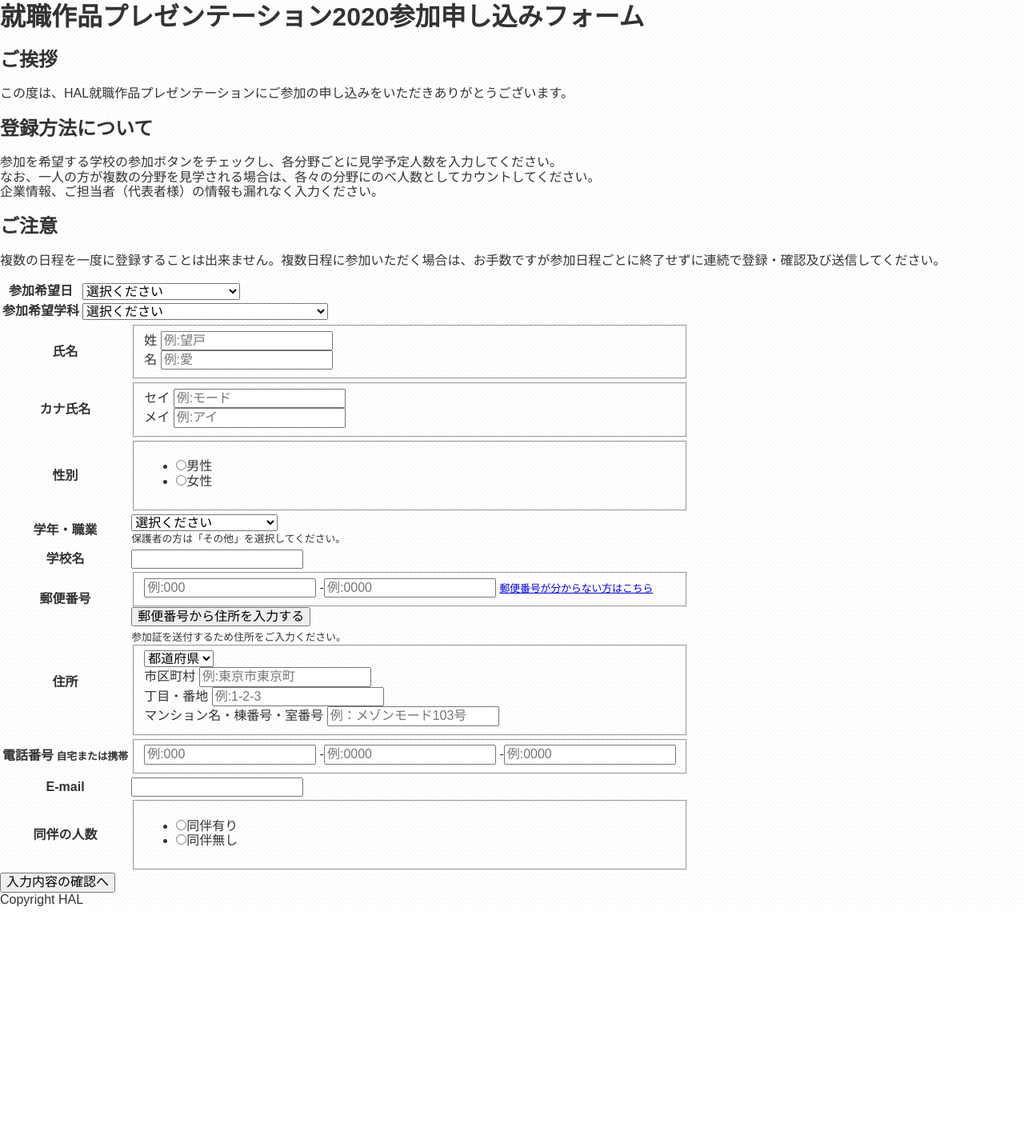
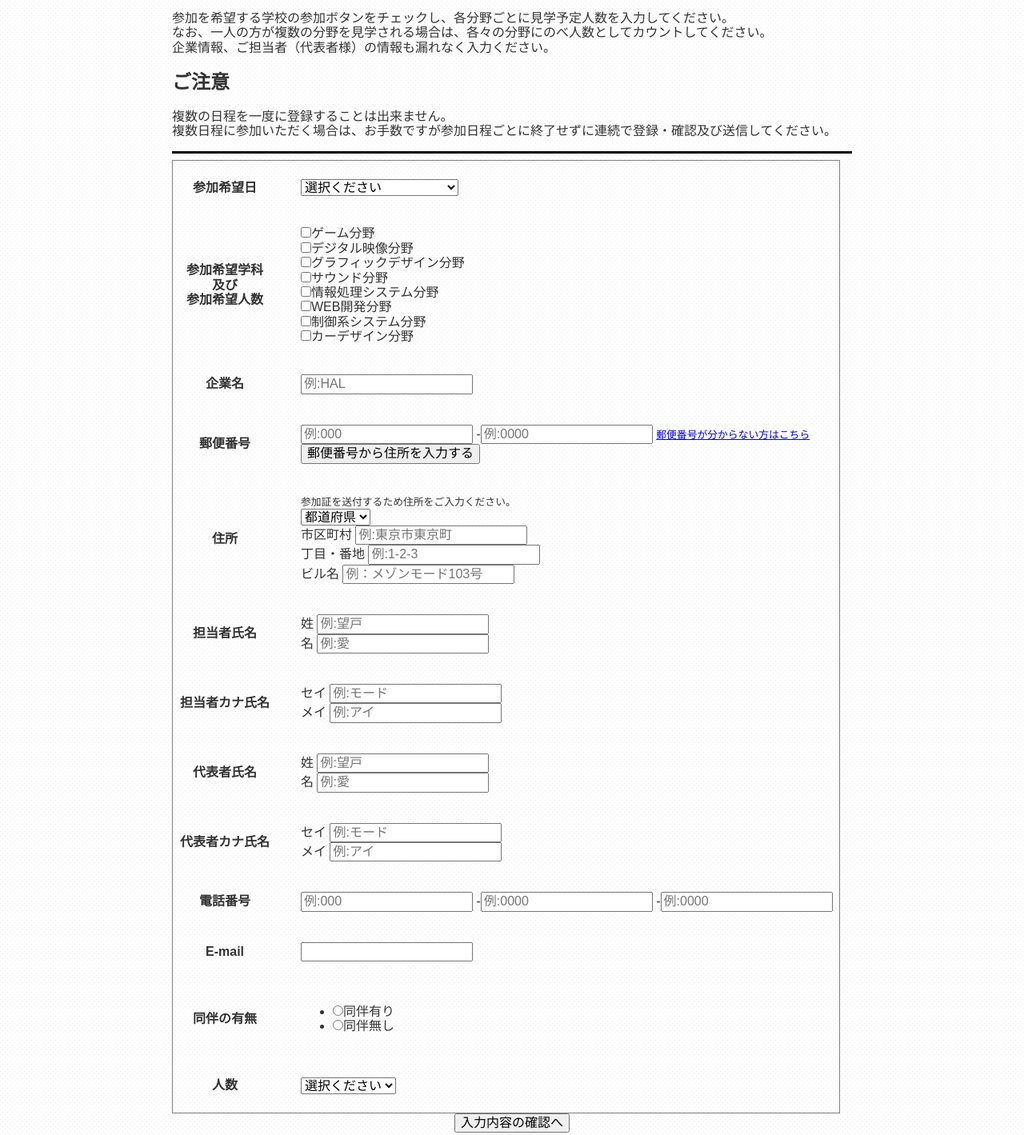
Before and after one commit to nagi-lc3/shu-pre-form, a plain HTML site: page index.html in a window 1280 px wide. Shown: the part 293-1712 px from the top of the page at 80% size. Before the commit the page ends 1427 px from the top, so only its background shows below. Drawn offline with Linux system fonts and the light colour scheme.

Commit message:
Update all

```diff
--- a/css/style.css
+++ b/css/style.css
@@ -11,6 +11,74 @@ body {
   background-image: url(../images/common_bg.png);
 }
 
+/* ヘッダー */
+
 #site-header {
-  background-color: rgb(141, 1, 1);
+  background-color: #aaa;
+  text-align: center;
 }
+
+#site-header a img {
+  width: 200px;
+  padding: 10px;
+}
+
+/* コンテンツ全体 */
+
+.inner-wrapper {
+  max-width: 880px;
+  padding: 15px;
+  margin: auto;
+}
+
+.inner-wrapper hr {
+  border-width: 3px 0 0 0;
+  border-color: #000
+}
+
+/* フォーム全体 */
+
+form {}
+
+/* 送信ボタン */
+
+.btn-group {
+  text-align: center;
+}
+
+/* フッター */
+
+footer {
+  text-align: center;
+  background-color: #aaa;
+}
+
+footer a {
+  display: inline-block;
+}
+
+footer a img {
+  width: 200px;
+  padding-top: 10px;
+}
+
+footer p {
+  padding-bottom: 10px;
+}
+
+table {
+  border-collapse: separate;
+  border-spacing: 8px;
+  border: 1px
+}
+
+table>tbody>tr>td {
+  padding: 15px 0 15px 30px;
+}
+
+table tbody tr {
+}
+
+table  {
+  border: 1px #808080 solid;
+}
--- a/index.html
+++ b/index.html
@@ -18,29 +18,19 @@
 
     <!-- ヘッダー -->
     <header id="site-header">
-      <div class="site-inner">
-        <div id="company-logo">
-          <a href="/tokyo"><img src="images/hal_logo.png" alt="学校法人・専門学校HAL"></a>
-        </div>
-        <div class="catch-copy">
-          ゲームから未来まで<br>
-          <small>IT・デジタルコンテンツを学ぶ専門学校。『完全就職保証制度』は自信の証明</small>
-        </div>
-      </div>
+      <a href="https://www.hal.ac.jp/"><img src="images/hal_logo.png" alt="学校法人・専門学校HAL"></a>
     </header>
 
+    <div class="inner-wrapper">
 
       <!-- コンテンツヘッダー -->
       <header id="contents-header">
-      <div class="contents-inner">
-        <h1 class="heading1">就職作品プレゼンテーション2020参加申し込みフォーム</h1>
-      </div>
+        <h1>就職作品プレゼンテーション2020参加申し込みフォーム</h1>
       </header>
 
 
       <!-- 諸注意 -->
       <section class="intro">
-      <div class="intro_inner">
         <h2>ご挨拶</h2>
         <p>この度は、HAL就職作品プレゼンテーションにご参加の申し込みをいただきありがとうございます。</p>
         <h2>登録方法について</h2>
@@ -48,22 +38,23 @@
           参加を希望する学校の参加ボタンをチェックし、各分野ごとに見学予定人数を入力してください。<br>なお、一人の方が複数の分野を見学される場合は、各々の分野にのべ人数としてカウントしてください。<br>企業情報、ご担当者（代表者様）の情報も漏れなく入力ください。
         </p>
         <h2>ご注意</h2>
-        <p>複数の日程を一度に登録することは出来ません。複数日程に参加いただく場合は、お手数ですが参加日程ごとに終了せずに連続で登録・確認及び送信してください。</p>
-      </div>
+        <p>複数の日程を一度に登録することは出来ません。<br>複数日程に参加いただく場合は、お手数ですが参加日程ごとに終了せずに連続で登録・確認及び送信してください。</p>
       </section>
 
+      <hr>
 
-    <!-- フォーム中身 -->
-    <form action="/event/15021/confirm" method="post" class="module_input-field" id="form1">
-      <input type="hidden" id="2tkRWkXFzzl1hU" name="2tkRWkXFzzl1hU" value="pr9lLpvwbvlW02mv">
-      <div id="apply-form" class="contents-inner">
+      <!-- フォーム -->
+      <form>
+        <input type="hidden">
+
+        <!-- 参加希望日 参加学校学部 -->
+        <div class="contents-inner">
           <table>
             <tbody>
               <tr>
                 <th class="require">参加希望日</th>
                 <td>
-                <select id="hope_date" name="hope_date" class="efocheck" efocheck="empty" error_string="参加希望日"
-                  required="">
+                  <select class="efocheck">
                     <option value="" selected="">選択ください</option>
                     <option value="02月02日(金)：大阪校">02月02日(金)：大阪校</option>
                     <option value="02月09日(金)：名古屋校">02月09日(金)：名古屋校</option>
@@ -72,111 +63,38 @@
                   </select>
                 </td>
               </tr>
+
               <tr>
-              <th class="require">参加希望学科</th>
+                <th class="require">参加希望学科<br>及び<br>参加希望人数</th>
                 <td>
-                <select id="form_header_custom1" name="form_header_custom1" class="efocheck" efocheck="empty"
-                  error_string="希望の体験実習コース" required="">
-                  <option value="" selected="">選択ください</option>
-                  <option value="【A】ゲームプログラマー">【A】ゲームプログラマー</option>
-                  <option value="【B】ゲームプランナー">【B】ゲームプランナー</option>
-                  <option value="【C】ゲームキャラクターデザイナー">【C】ゲームキャラクターデザイナー</option>
-                  <option value="【D】グラフィックデザイナー">【D】グラフィックデザイナー</option>
-                  <option value="【E】カーデザイナー">【E】カーデザイナー</option>
-                  <option value="【F】映像クリエイター">【F】映像クリエイター</option>
-                  <option value="【G】アニメーター・イラストレーター">【G】アニメーター・イラストレーター</option>
-                  <option value="【H】アプリ・WEBクリエイター">【H】アプリ・WEBクリエイター</option>
-                  <option value="【I】情報処理・システムエンジニア">【I】情報処理・システムエンジニア</option>
-                  <option value="【J】サウンドクリエイター">【J】サウンドクリエイター</option>
-                </select>
+                  <input type="checkbox" value="game">ゲーム分野<br>
+                  <input type="checkbox" value="digital">デジタル映像分野<br>
+                  <input type="checkbox" value="graphic">グラフィックデザイン分野<br>
+                  <input type="checkbox" value="sound">サウンド分野<br>
+                  <input type="checkbox" value="it">情報処理システム分野<br>
+                  <input type="checkbox" value="web">WEB開発分野<br>
+                  <input type="checkbox" value="system">制御系システム分野<br>
+                  <input type="checkbox" value="car">カーデザイン分野<br>
                 </td>
               </tr>
-          </tbody>
-        </table>
-        <table>
-          <tbody>
+
+
+
+              <!-- 企業情報 -->
+
               <tr>
-              <th class="require">氏名</th>
+                <th class="require">企業名</th>
                 <td>
-                <div class="notice"><small></small></div>
-                <fieldset name="name">
                   <!-- エラーの場合、inputタグにclass="error"を付与してください -->
                   <div class="item">
-                    <label for="last_name">姓</label>
-                    <input type="text" id="last-name" name="last_name" placeholder="例:望戸" value="" class="efocheck"
-                      efocheck="empty" error_string="氏名（姓）" efomaxlength="10">
+                    <input type="text" name="last_name" placeholder="例:HAL" value="" class="efocheck" efomaxlength="10">
                   </div>
-                  <div class="item">
-                    <label for="first_name">名</label>
-                    <input type="text" id="first-name" name="first_name" placeholder="例:愛" value="" class="efocheck"
-                      efocheck="empty" error_string="氏名（名）" efomaxlength="10">
-                  </div>
-                </fieldset>
                 </td>
               </tr>
-            <tr>
-              <th class="require">カナ氏名</th>
-              <td>
-                <div class="notice"><small></small></div>
-                <fieldset name="name">
-                  <!-- エラーの場合、inputタグにclass="error"を付与してください -->
-                  <div class="item">
-                    <label for="last_name_kana">セイ</label>
-                    <input type="text" id="last-name-kana" name="last_name_kana" placeholder="例:モード" value=""
-                      class="efocheck" efocheck="empty kana" error_string="カナ氏名（セイ）" efomaxlength="10">
-                  </div>
-                  <div class="item">
-                    <label for="first_name_kana">メイ</label>
-                    <input type="text" id="first-name-kana" name="first_name_kana" placeholder="例:アイ" value=""
-                      class="efocheck" efocheck="empty kana" error_string="カナ氏名（メイ）" efomaxlength="10">
-                  </div>
-                </fieldset>
-              </td>
-            </tr>
-            <tr>
-              <th class="require">性別</th>
-              <td>
-                <fieldset name="gender">
-                  <ul class="either-radio ">
-                    <li><input type="radio" id="gender1" name="gender" value="1" class="efocheck" efocheck="empty"
-                        error_string="性別"><label for="gender1">男性</label></li>
-                    <li><input type="radio" id="gender2" name="gender" value="2" class="efocheck" efocheck="empty"
-                        error_string="性別"><label for="gender2">女性</label></li>
-                  </ul>
-                </fieldset>
-                <div class="notice"><small></small></div>
-              </td>
-            </tr>
-            <tr>
-              <th class="require">学年・職業</th>
-              <td>
-                <select id="job" name="job" class="efocheck" efocheck="empty" error_string="学年・職業" required="">
-                  <option value="" selected="">選択ください</option>
-                  <option value="01">中学生</option>
-                  <option value="02">高校1年生</option>
-                  <option value="03">高校2年生</option>
-                  <option value="04">高校3年生</option>
-                  <option value="05">予備校生</option>
-                  <option value="06">短大生</option>
-                  <option value="07">専門学校生</option>
-                  <option value="08">大学(院)生</option>
-                  <option value="09">社会人</option>
-                  <option value="10">留学生・日本語学校生</option>
-                  <option value="11">その他</option>
-                </select>
-                <div class="notice red"><small>保護者の方は「その他」を選択してください。</small></div>
-              </td>
-            </tr>
-            <tr>
-              <th class="">学校名</th>
-              <td>
-                <input type="text" id="school_name" name="school_name" value="" class="efocheck" efocheck="text"
-                  error_string="学校名" efomaxlength="25"> </td>
-            </tr>
+
               <tr>
                 <th class="require">郵便番号</th>
                 <td>
-                <fieldset name="post-code">
                   <div class="item">
                     <input type="tel" id="postal_code_1" name="postal_code_1" placeholder="例:000" value=""
                       onchange="chkCode(this);" class="efocheck" efocheck="empty numeric zip1" error_string="郵便番号"
@@ -186,17 +104,16 @@
                       efomaxlength="4" required="" min="0">
                     <small><a href="http://www.post.japanpost.jp/zipcode/" target="_blank">郵便番号が分からない方はこちら</a></small>
                   </div>
-                </fieldset>
                   <div id="autoinput"><input type="button" value="郵便番号から住所を入力する" class="zip_button"
                       onclick="AjaxZip3.zip2addr('postal_code_1','postal_code_2','prefecture','city');" data-theme="d">
                   </div>
                 </td>
               </tr>
+
               <tr>
                 <th class="require">住所</th>
                 <td>
                   <div class="notice"><small>参加証を送付するため住所をご入力ください。</small></div>
-                <fieldset name="address">
                   <select id="prefecture" name="prefecture" class="efocheck" efocheck="empty" error_string="住所"
                     required="">
                     <option value="" selected="">都道府県</option>
@@ -260,29 +177,92 @@
                       efomaxlength="20" placeholder="例:1-2-3" value="" required="">
                   </div>
                   <div class="item">
-                    <label for="estate_name">マンション名・棟番号・室番号</label>
+                    <label for="estate_name">ビル名</label>
                     <input type="text" id="estate_name" name="estate_name" class="efocheck" efocheck="length"
                       error_string="住所" efomaxlength="20" placeholder="例：メゾンモード103号" value="">
                   </div>
-                </fieldset>
                 </td>
               </tr>
+
               <tr>
-              <th class="require">電話番号<small> 自宅または携帯</small></th>
+                <th class="require">担当者氏名</th>
                 <td>
-                <fieldset name="tel">
+                  <div class="notice"></div>
+                  <!-- エラーの場合、inputタグにclass="error"を付与してください -->
                   <div class="item">
-                    <input type="tel" id="tel1" name="tel1" placeholder="例:000" value="" class="efocheck"
-                      efomaxlength="5" efocheck="empty numeric tel1" efogroupcheck="tel" error_string="電話番号"
-                      required="">
-                    -<input type="tel" id="tel2" name="tel2" placeholder="例:0000" value="" class="efocheck"
-                      efomaxlength="5" efocheck="empty numeric tel2" efogroupcheck="tel" error_string="電話番号"
-                      required="">
-                    -<input type="tel" id="tel3" name="tel3" placeholder="例:0000" value="" class="efocheck"
-                      efomaxlength="5" efocheck="empty numeric tel3" efogroupcheck="tel" error_string="電話番号"
-                      required="">
+                    <label for="last_name">姓</label>
+                    <input type="text" name="last_name" placeholder="例:望戸" value="" class="efocheck" efomaxlength="10">
                   </div>
-                </fieldset>
+                  <div class="item">
+                    <label for="first_name">名</label>
+                    <input type="text" name="first_name" placeholder="例:愛" value="" class="efocheck" efomaxlength="10">
+                  </div>
+                </td>
+              </tr>
+
+              <tr>
+                <th class="require">担当者カナ氏名</th>
+                <td>
+                  <div class="notice"></div>
+                  <!-- エラーの場合、inputタグにclass="error"を付与してください -->
+                  <div class="item">
+                    <label for="last_name_kana">セイ</label>
+                    <input type="text" name="last_name_kana" placeholder="例:モード" value="" class="efocheck"
+                      efomaxlength="10">
+                  </div>
+                  <div class="item">
+                    <label for="first_name_kana">メイ</label>
+                    <input type="text" name="first_name_kana" placeholder="例:アイ" value="" class="efocheck"
+                      efomaxlength="10">
+                  </div>
+                </td>
+              </tr>
+
+
+
+              <!-- 代表者情報 -->
+              <tr>
+                <th class="require">代表者氏名</th>
+                <td>
+                  <div class="notice"></div>
+                  <!-- エラーの場合、inputタグにclass="error"を付与してください -->
+                  <div class="item">
+                    <label for="last_name">姓</label>
+                    <input type="text" name="last_name" placeholder="例:望戸" value="" class="efocheck" efomaxlength="10">
+                  </div>
+                  <div class="item">
+                    <label for="first_name">名</label>
+                    <input type="text" name="first_name" placeholder="例:愛" value="" class="efocheck" efomaxlength="10">
+                  </div>
+                </td>
+              </tr>
+
+              <tr>
+                <th class="require">代表者カナ氏名</th>
+                <td>
+                  <div class="notice"></div>
+                  <!-- エラーの場合、inputタグにclass="error"を付与してください -->
+                  <div class="item">
+                    <label for="last_name_kana">セイ</label>
+                    <input type="text" name="last_name_kana" placeholder="例:モード" value="" class="efocheck"
+                      efomaxlength="10">
+                  </div>
+                  <div class="item">
+                    <label for="first_name_kana">メイ</label>
+                    <input type="text" name="first_name_kana" placeholder="例:アイ" value="" class="efocheck"
+                      efomaxlength="10">
+                  </div>
+                </td>
+              </tr>
+
+              <tr>
+                <th class="require">電話番号</th>
+                <td>
+                  <div class="item">
+                    <input type="tel" placeholder="例:000" value="" class="efocheck" efomaxlength="5" required="">
+                    -<input type="tel" placeholder="例:0000" value="" class="efocheck" efomaxlength="5" required="">
+                    -<input type="tel" placeholder="例:0000" value="" class="efocheck" efomaxlength="5" required="">
+                  </div>
                 </td>
               </tr>
               <tr>
@@ -291,22 +271,36 @@
                   <input type="email" id="email" name="email" value="" class="efocheck" efocheck="empty email"
                     error_string="E-mail" efomaxlength="256" required=""> </td>
               </tr>
+
               <tr>
-              <th class="require">同伴の人数</th>
+                <th class="require">同伴の有無</th>
                 <td>
-                <fieldset name="gender">
                   <ul class=" ">
                     <li><input type="radio" id="with-yes" name="with" value="1" class="efocheck" efocheck="empty"
                         error_string="同伴の有無"><label for="with-yes">同伴有り</label></li>
                     <li><input type="radio" id="with-no" name="with" value="2" class="efocheck" efocheck="empty"
                         error_string="同伴の有無"><label for="with-no">同伴無し</label></li>
                   </ul>
-                </fieldset>
                   <div class="notice"><small></small></div>
+                </td>
+              </tr>
+
+              <tr>
+                <th class="require">人数</th>
+                <td>
+                  <select class="efocheck">
+                    <option value="" selected="">選択ください</option>
+                    <option value="0人">0人</option>
+                    <option value="1人">1人</option>
+                    <option value="2人">2人</option>
+                    <option value="3人">3人</option>
+                  </select>
                 </td>
               </tr>
             </tbody>
           </table>
+
+
           <div class="btn-group">
             <button type="button" class="btn red large submit"
               onclick="$('#form1').submit();"><span>入力内容の確認へ</span></button>
@@ -315,7 +309,15 @@
       </form>
     </div>
 
-  Copyright HAL
+    <!-- フッター -->
+    <footer>
+      <a href="https://www.hal.ac.jp/tokyo"><img src="images/hal_tokyo_logo.png"></a>
+      <a href="https://www.hal.ac.jp/osaka"><img src="images/hal_osaka_logo.png"></a>
+      <a href="https://www.hal.ac.jp/nagoya"><img src="images/hal_nagoya_logo.png"></a>
+      <p><small>🄫2020 Copyright HAL</small></p>
+    </footer>
+
+  </div>
 </body>
 
 </html>
```
Also changed, not shown: images/hal_nagoya_logo.png (added), images/hal_osaka_logo.png (added), images/logo.png (deleted). Lines whose indentation alone changed are shown as unchanged.
